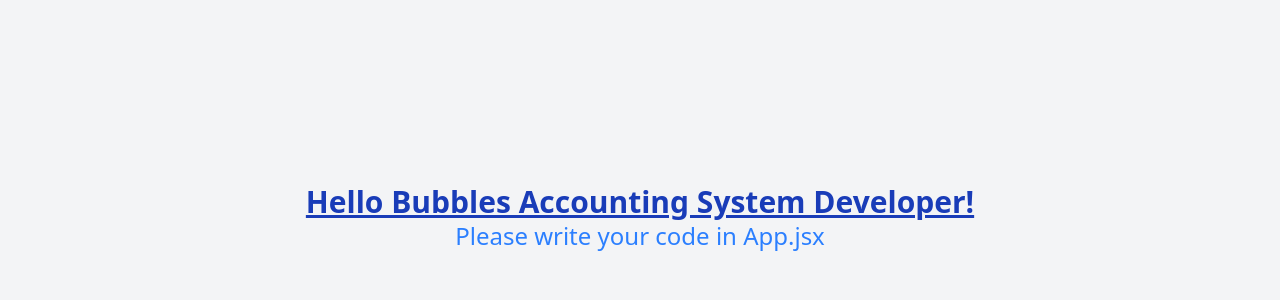
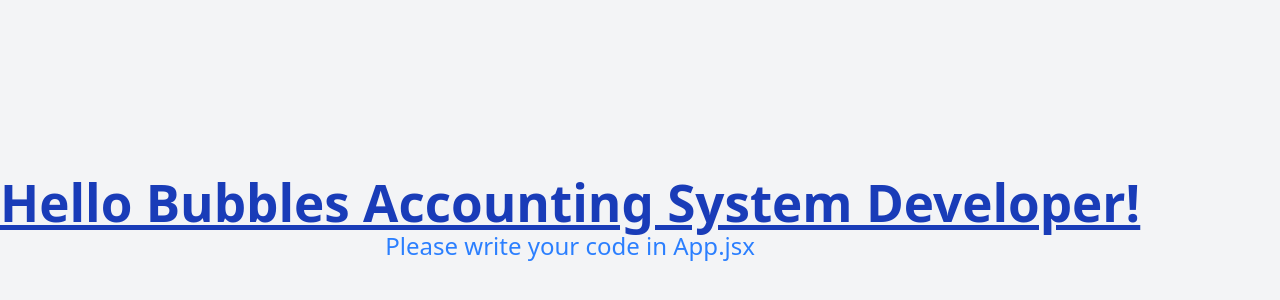
Before and after one commit to enzk0/bubbles-accounting-system, a React (Vite) app in the folder frontend/: page / in a window 1280 px wide. Shown: the part 182-482 px from the top of the page. Built offline with nearby package versions, Linux system fonts and the light colour scheme.

Commit message:
frontend: setup React app entry

```diff
--- a/frontend/src/main.jsx
+++ b/frontend/src/main.jsx
@@ -1,9 +1,13 @@
 import { StrictMode } from "react";
+import { BrowserRouter } from "react-router-dom";
 import { createRoot } from "react-dom/client";
+import "./index.css";
 import App from "./App.jsx";
 
 createRoot(document.getElementById("root")).render(
-  <StrictMode>
-    <App />
-  </StrictMode>
+    <StrictMode>
+        <BrowserRouter>
+            <App />
+        </BrowserRouter>
+    </StrictMode>
 );
```
